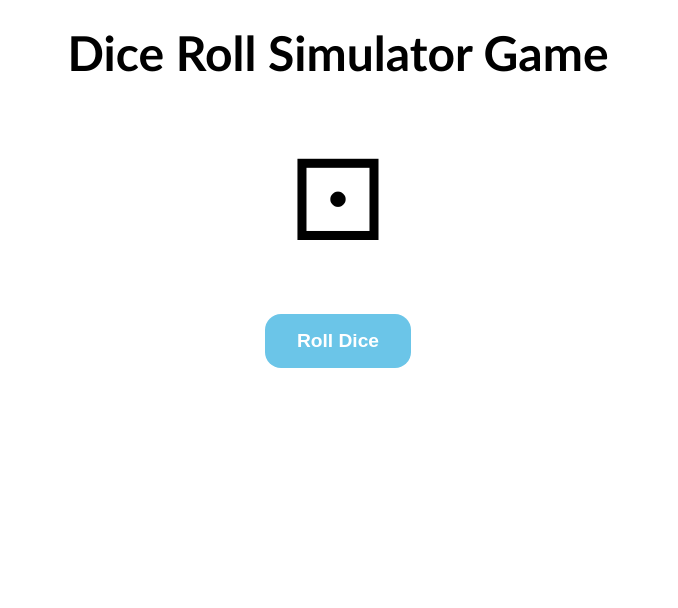
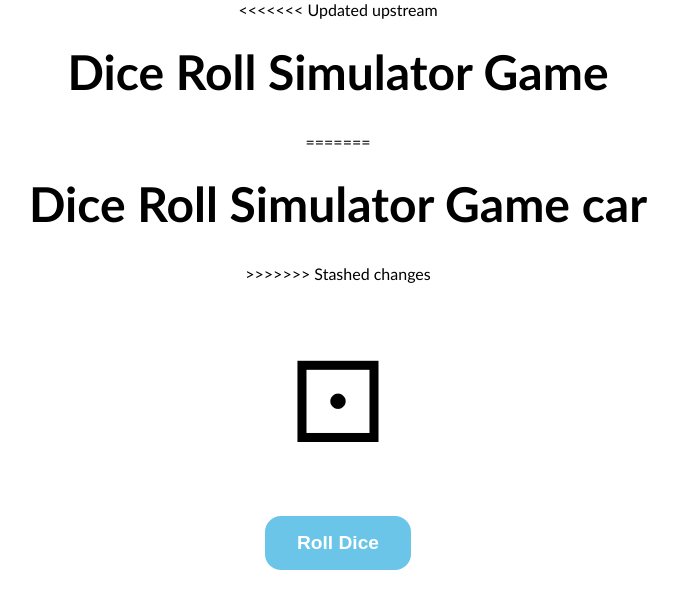
Before and after one commit to niranjanyadav2004/Dice-Game, a plain HTML site: page Dice Game/index.html in a window 1280 px wide. Shown: the whole page, without its empty margins (302-980 px from the left). Drawn offline with Linux system fonts and the light colour scheme.

Commit message:
Update index.html

```diff
--- a/Dice Game/index.html
+++ b/Dice Game/index.html
@@ -8,7 +8,11 @@
 </head>
 <body>
 
+<<<<<<< Updated upstream
      <h1>Dice Roll Simulator Game</h1>
+=======
+     <h1>Dice Roll Simulator Game car</h1>
+>>>>>>> Stashed changes
 
      <div class="dice" id="dice">&#9856;</div>
 
```
